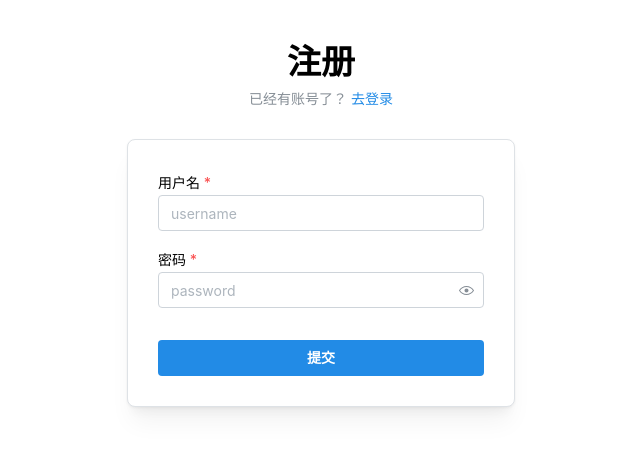
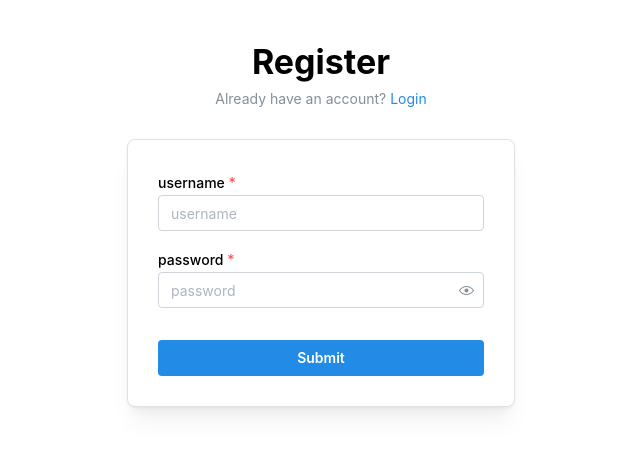
Before and after one commit to cpuoverload/IntelliEdu-frontend, a React (Vite) app: page /register in a window 1280 px wide. Shown: the top 452 px of the page, without its empty margins (319-959 px from the left). Built offline with nearby package versions, Linux system fonts and the light colour scheme; no server answers.

Commit message:
chore: convert language

```diff
--- a/src/components/Avatar/index.tsx
+++ b/src/components/Avatar/index.tsx
@@ -33,7 +33,7 @@ const Index = forwardRef<HTMLDivElement, React.ComponentPropsWithoutRef<"div">>(
               <IconUserCircle style={{ width: rem(16), height: rem(16) }} />
             }
           >
-            个人资料
+            Profile
           </Menu.Item>
           <Menu.Item
             leftSection={
@@ -47,7 +47,7 @@ const Index = forwardRef<HTMLDivElement, React.ComponentPropsWithoutRef<"div">>(
                 const res = await logout();
                 const { code, message } = res.data;
                 if (code == 0) {
-                  notification.success("已退出登录");
+                  notification.success("Logout Success");
                   // 在导航到主页后，再移除用户信息，防止 RequireAuth 组件重定向到登录页
                   setTimeout(() => {
                     removeUser();
@@ -57,12 +57,12 @@ const Index = forwardRef<HTMLDivElement, React.ComponentPropsWithoutRef<"div">>(
                   notification.fail(message!);
                 }
               } catch (error) {
-                notification.fail("请求错误");
+                notification.fail("Request Error");
                 console.error(error);
               }
             }}
           >
-            注销
+            Logout
           </Menu.Item>
         </Menu.Dropdown>
       </Menu>
--- a/src/components/NavBar/index.tsx
+++ b/src/components/NavBar/index.tsx
@@ -48,10 +48,10 @@ const Navbar = () => {
         ) : (
           <Group>
             <Button variant="default" component={Link} to="/login">
-              登录
+              Login
             </Button>
             <Button variant="default" component={Link} to="/register">
-              注册
+              Register
             </Button>
           </Group>
         )}
--- a/src/const/error.ts
+++ b/src/const/error.ts
@@ -1,13 +1,13 @@
 const ErrorMap: { [key: number]: string } = {
-  10001: "请求参数错误",
-  10002: "未登录",
-  10003: "无权限",
-  10004: "系统异常",
-  10005: "用户名重复",
-  10006: "用户不存在",
-  10007: "密码错误",
-  10008: "删除失败",
-  10009: "更新失败",
+  10001: "Invalid request parameters",
+  10002: "Not logged in",
+  10003: "No permission",
+  10004: "System error",
+  10005: "Username already exists",
+  10006: "User does not exist",
+  10007: "Incorrect password",
+  10008: "Deletion failed",
+  10009: "Update failed",
 };
 
 export default ErrorMap;
--- a/src/pages/management/UserManagement/CreateUserButton/index.tsx
+++ b/src/pages/management/UserManagement/CreateUserButton/index.tsx
@@ -55,7 +55,7 @@ const Index = (props: Props) => {
       });
       const { code, message } = res.data;
       if (code === 0) {
-        notification.success("创建用户成功");
+        notification.success("Create user successfully");
         // 关闭模态框
         close();
         // 重置表单
@@ -115,7 +115,7 @@ const Index = (props: Props) => {
               mt="md"
             />
             <Button type="submit" fullWidth mt="xl">
-              提交
+              Submit
             </Button>
           </form>
         </Box>
--- a/src/pages/management/UserManagement/DeleteUserButton/index.tsx
+++ b/src/pages/management/UserManagement/DeleteUserButton/index.tsx
@@ -18,7 +18,7 @@ const Index = (props: Props) => {
       });
       const { code, message } = res.data;
       if (code === 0) {
-        notification.success("删除用户成功");
+        notification.success("Delete Success");
         // 刷新表格
         getUserList({});
       } else {
--- a/src/pages/management/UserManagement/UpdateUserButton/index.tsx
+++ b/src/pages/management/UserManagement/UpdateUserButton/index.tsx
@@ -45,7 +45,7 @@ const Index = (props: Props) => {
       });
       const { code, message } = res.data;
       if (code === 0) {
-        notification.success("更新用户成功");
+        notification.success("Update user successfully");
         // 关闭模态框
         close();
         // 重置表单
@@ -98,7 +98,7 @@ const Index = (props: Props) => {
               mt="md"
             />
             <Button type="submit" fullWidth mt="xl">
-              提交
+              Submit
             </Button>
           </form>
         </Box>
--- a/src/pages/user/Login/index.tsx
+++ b/src/pages/user/Login/index.tsx
@@ -48,7 +48,7 @@ const Index = () => {
       });
       const { code, message, data } = res.data;
       if (code == 0) {
-        notification.success("登录成功");
+        notification.success("Login Success");
         setUser(data!);
         navigate(from, { replace: true });
       } else {
@@ -61,11 +61,11 @@ const Index = () => {
 
   return (
     <Container size={420} my={40}>
-      <Title ta="center">登录</Title>
+      <Title ta="center">Login</Title>
       <Text c="dimmed" size="sm" ta="center" mt={5}>
-        还没有账号？{" "}
+        Don't have an account yet?{" "}
         <Anchor size="sm" component={Link} to="/register">
-          去注册
+          Register
         </Anchor>
       </Text>
 
@@ -78,20 +78,20 @@ const Index = () => {
           <TextInput
             {...form.getInputProps(USERNAME)}
             key={form.key(USERNAME)}
-            label="用户名"
+            label={USERNAME}
             placeholder={USERNAME}
             required
           />
           <PasswordInput
             {...form.getInputProps(PASSWORD)}
             key={form.key(PASSWORD)}
-            label="密码"
+            label={PASSWORD}
             placeholder={PASSWORD}
             required
             mt="md"
           />
           <Button type="submit" fullWidth mt="xl">
-            提交
+            Submit
           </Button>
         </form>
       </Paper>
--- a/src/pages/user/Register/index.tsx
+++ b/src/pages/user/Register/index.tsx
@@ -44,7 +44,7 @@ const Index = () => {
       });
       const { code, message } = res.data;
       if (code == 0) {
-        notification.success("注册成功，正在跳转登录页面");
+        notification.success("Register Success, please login");
         navigate("/login", { replace: true });
       } else {
         notification.fail(message!);
@@ -56,11 +56,11 @@ const Index = () => {
 
   return (
     <Container size={420} my={40}>
-      <Title ta="center">注册</Title>
+      <Title ta="center">Register</Title>
       <Text c="dimmed" size="sm" ta="center" mt={5}>
-        已经有账号了？{" "}
+        Already have an account?{" "}
         <Anchor size="sm" component={Link} to="/login">
-          去登录
+          Login
         </Anchor>
       </Text>
 
@@ -73,20 +73,20 @@ const Index = () => {
           <TextInput
             {...form.getInputProps(USERNAME)}
             key={form.key(USERNAME)}
-            label="用户名"
+            label={USERNAME}
             placeholder={USERNAME}
             required
           />
           <PasswordInput
             {...form.getInputProps(PASSWORD)}
             key={form.key(PASSWORD)}
-            label="密码"
+            label={PASSWORD}
             placeholder={PASSWORD}
             required
             mt="md"
           />
           <Button type="submit" fullWidth mt="xl">
-            提交
+            Submit
           </Button>
         </form>
       </Paper>
--- a/src/routes/router.tsx
+++ b/src/routes/router.tsx
@@ -55,26 +55,26 @@ export const config = [
         element: <>home</>,
         index: true,
         isNav: true,
-        name: "主页",
+        name: "Home",
       },
       {
         path: "/user-management",
         element: <UserManagement />,
         role: ["admin"],
         isNav: true,
-        name: "用户管理",
+        name: "User Management",
       },
       {
         path: "/app-management",
         element: <>app-management</>,
         isNav: true,
-        name: "应用管理",
+        name: "App Management",
       },
       {
         path: "/question-management",
         element: <>question-management</>,
         isNav: true,
-        name: "题目管理",
+        name: "Question Management",
       },
       {
         path: "*",
--- a/src/services/apiClient.ts
+++ b/src/services/apiClient.ts
@@ -26,12 +26,12 @@ const handleResponseFulfilled = (response) => {
   const { code, message } = response.data;
 
   if (code === undefined) {
-    notification.fail("系统错误");
+    notification.fail("System Error");
     return Promise.reject(response);
   }
 
   if (code != 0) {
-    response.data.message = message || ErrorMap[code] || "系统错误";
+    response.data.message = message || ErrorMap[code] || "System Error";
   }
 
   return response;
@@ -39,7 +39,7 @@ const handleResponseFulfilled = (response) => {
 
 const handleResponseRejected = (error) => {
   if (!error.response) {
-    notification.fail("网络错误，请检查您的连接。");
+    notification.fail("Network Error");
     return Promise.reject(error);
   }
 
@@ -54,14 +54,14 @@ const handleResponseRejected = (error) => {
     if (data.code === "10002") {
       const { removeUser } = useStore.getState();
       removeUser();
-      notification.fail("请登录后再操作");
+      notification.fail("Please login first.");
       // 在 React 组件外使用 React Router 导航，官方说不稳定
       // https://github.com/remix-run/react-router/issues/9422#issuecomment-1301182219
       // 暂时用 window.location.href 代替，但会刷新页面
       window.location.href = "/login";
       return;
     }
-    notification.fail("无权限访问该资源。");
+    notification.fail("You don't have permission to access this resource.");
     return;
   }
 
```
